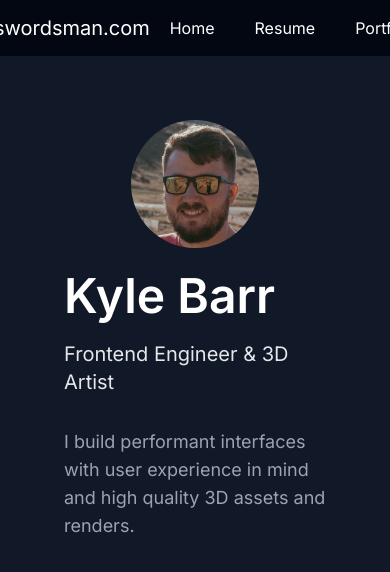
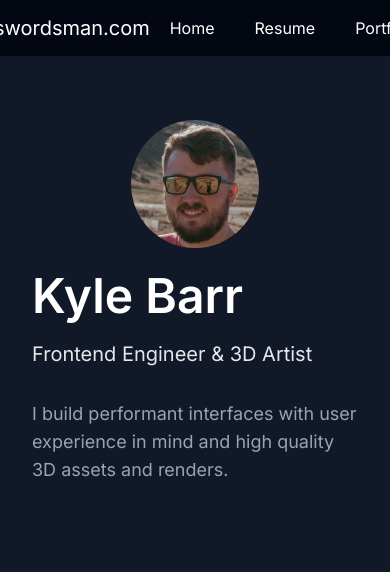
Before and after one commit to dark-swordsman/darkswordsman.com, a Next.js app: page / in a window 390 px wide. Shown: the top 572 px of the page. Built offline with nearby package versions, Linux system fonts and the light colour scheme.

Commit message:
update hero to have better mobile padding

```diff
--- a/src/components/main/Hero.tsx
+++ b/src/components/main/Hero.tsx
@@ -1,6 +1,6 @@
 export default function Hero() {
     return (
-      <div className="p-16 lg:grid lg:grid-cols-2 flex flex-col gap-8 min-h-96">
+      <div className="md:p-16 px-8 py-16 lg:grid lg:grid-cols-2 flex flex-col gap-8 min-h-96">
         <div className="flex md:flex-row flex-col gap-6">
           <img src="/img/pfp.jpg" className="h-32 w-32 rounded-full self-center" />
           <div className="flex flex-col justify-center gap-5">
```
